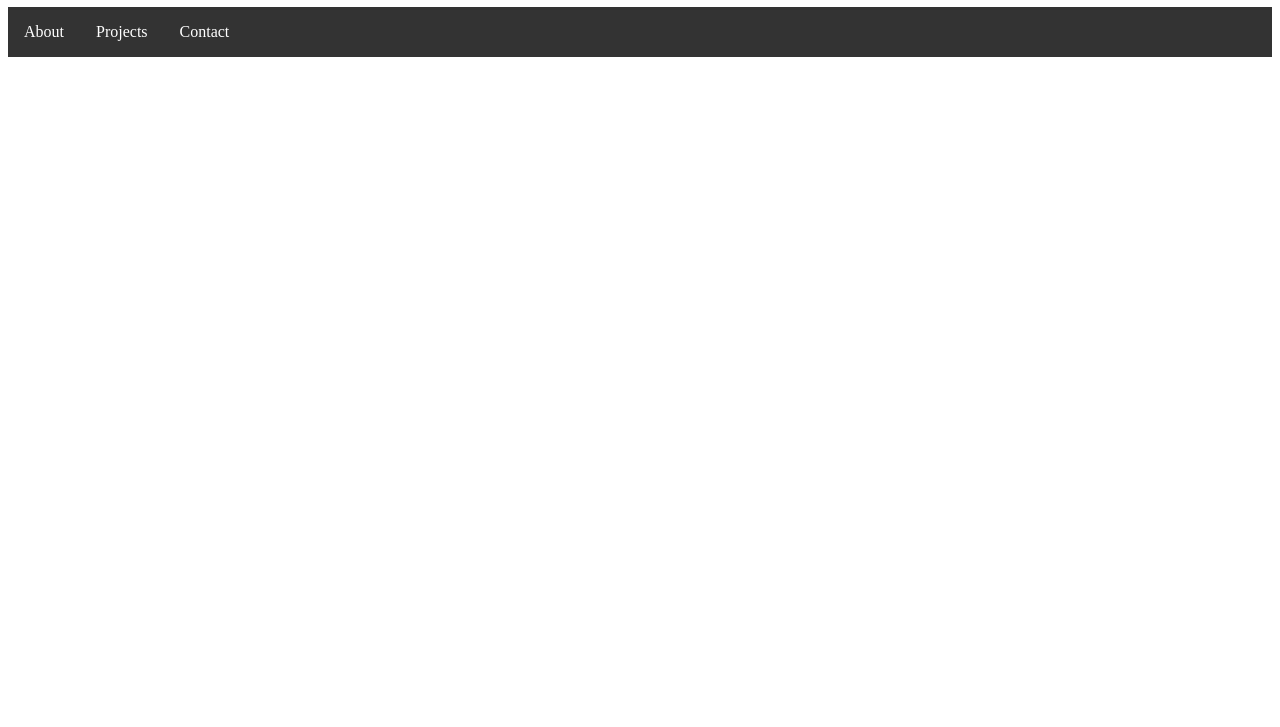
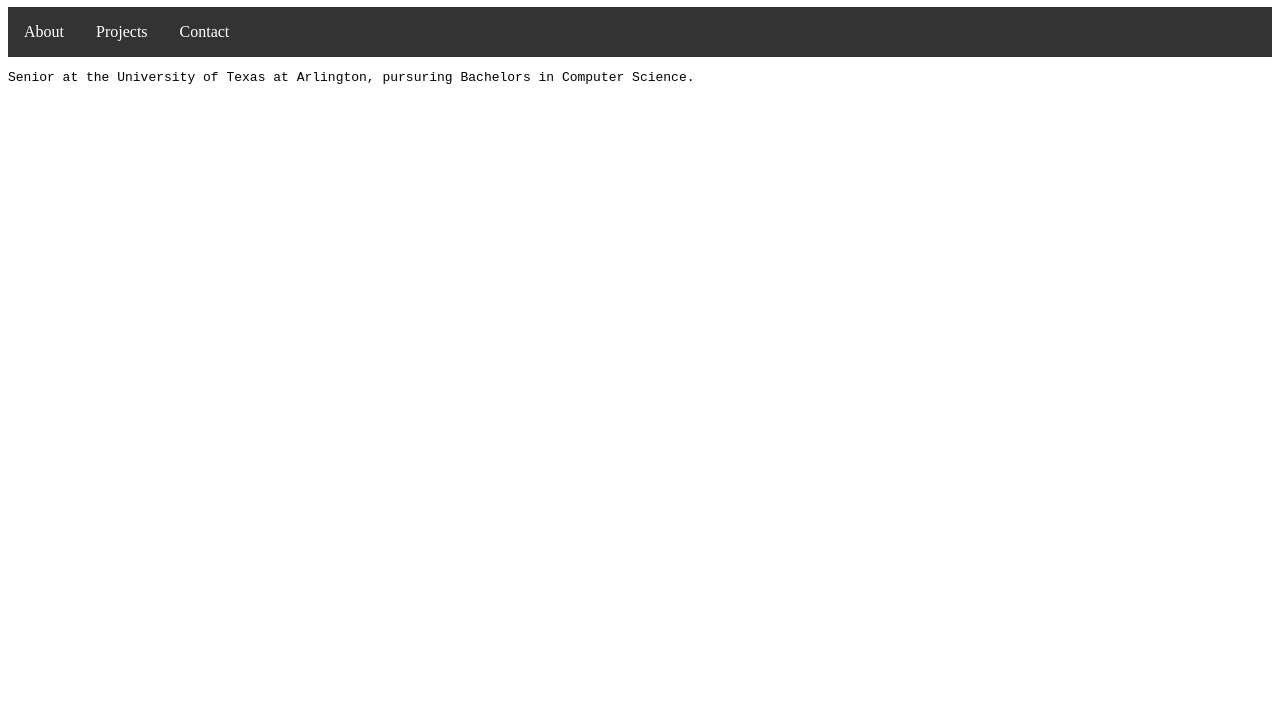
Before and after one commit to bivek520/Portfolio, a plain HTML site: page index.html in a window 1280 px wide. Shown: the part 73-800 px from the top of the page. Drawn offline with Linux system fonts and the light colour scheme.

Commit message:
Update index.html

```diff
--- a/index.html
+++ b/index.html
@@ -13,5 +13,7 @@
 			<li><a href="Project.html">Projects</a></li>
 			<li><a href="#contact">Contact</a></li>
 		</ul>
+
+		<pre>Senior at the University of Texas at Arlington, pursuring Bachelors in Computer Science.</pre>
 	</body>
 </html>
```
